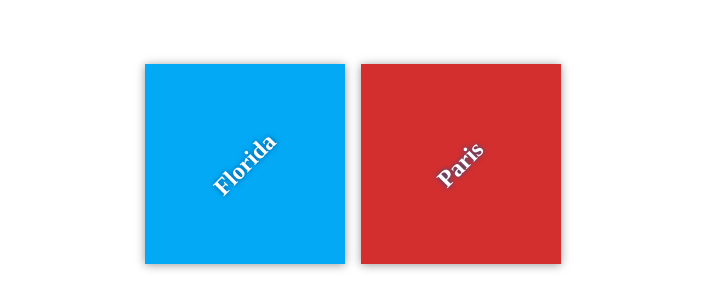
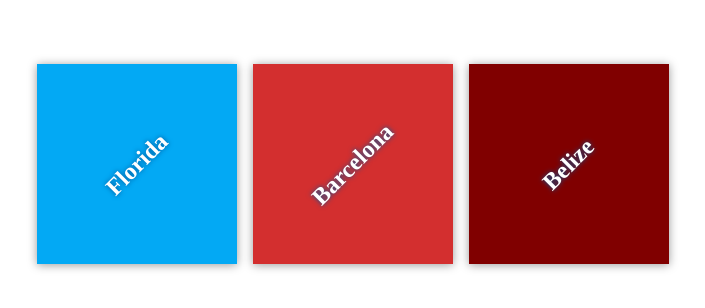
Before and after one commit to Mary-k/my-travel-plans, a plain HTML site: page index.html in a window 1280 px wide. Shown: the part 236-544 px from the top of the page, without its empty margins (287-992 px from the left). Drawn offline with Linux system fonts and the light colour scheme.

Commit message:
Add destination to Barcelona

```diff
--- a/css/app.css
+++ b/css/app.css
@@ -54,6 +54,9 @@ h2 {
     background-color: #03a9f4;
 }
 
-#paris {
+#barcelona{
     background-color: #d32f2f;
 }
+#belize{
+    background-color: #800000;
+}
--- a/index.html
+++ b/index.html
@@ -10,12 +10,17 @@
 
     <div class="container">
         <div class="destination-container">
+
             <div class="destination" id="florida">
                 <h2>Florida</h2>
             </div>
 
-            <div class="destination" id="paris">
-                <h2>Paris</h2>
+            <div class="destination" id="barcelona">
+                <h2>Barcelona</h2>
+            </div>
+
+            <div class="destination" id="belize">
+                <h2>Belize</h2>
             </div>
         </div>
     </div>
```
